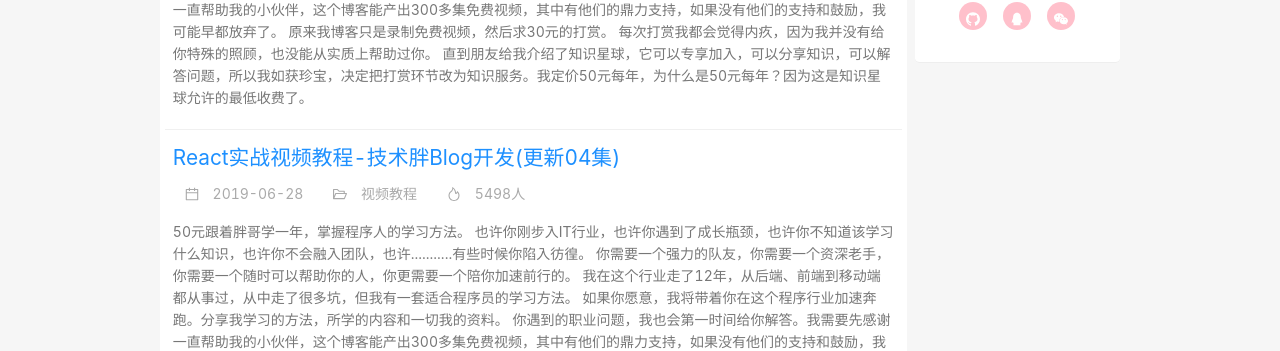
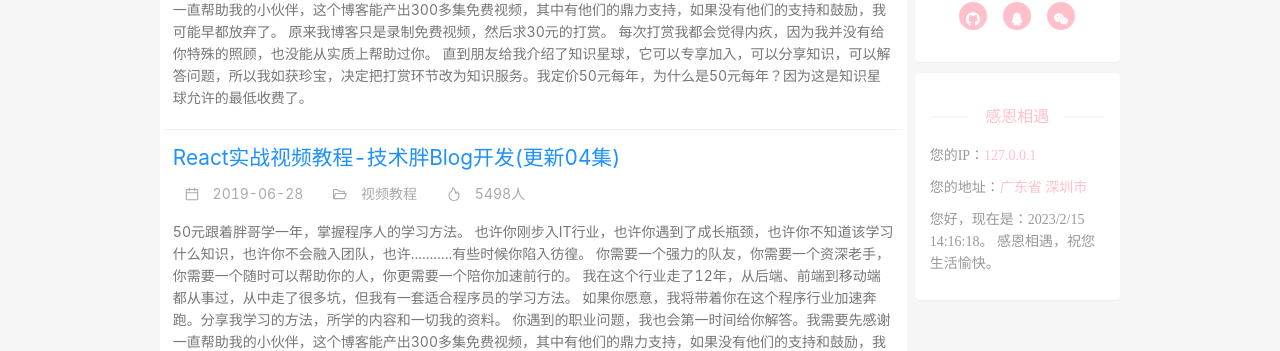
Before and after one commit to Coder-XiaoZhuang/react_blog, a Next.js app in the folder blog/: page / in a window 1280 px wide. Shown: the part 306-657 px from the top of the page. Built offline with nearby package versions, Linux system fonts and the light colour scheme.

Commit message:
feat：新增博主信息介绍界面

```diff
--- /dev/null
+++ b/blog/components/Advert.js
@@ -0,0 +1,25 @@
+import { Divider } from 'antd';
+import advertStyles from "../static/style/components/Advert.module.css";
+
+const Advert = () => {
+  return (
+    <div className={ `comm-box ${advertStyles.advertDiv}` }>
+      <Divider style={{ color: 'pink'  }}>
+        感恩相遇
+      </Divider>
+      <div className={ advertStyles.advertContent }>
+        <div className={ advertStyles.advertIP }>
+          您的IP：<span style={{ color: 'pink' }}>127.0.0.1</span>
+        </div>
+        <div className={ advertStyles.advertAddress }>
+          您的地址：<span style={{ color: 'pink' }}>广东省 深圳市</span>
+        </div>
+        <div className={ advertStyles.advertNotice }>
+          您好，现在是：<span>2023/2/15 14:16:18</span>。 感恩相遇，祝您生活愉快。
+        </div>
+      </div>
+    </div>
+  );
+}
+
+export default Advert;
--- a/blog/pages/index.js
+++ b/blog/pages/index.js
@@ -9,6 +9,7 @@
 import IndexStyles from "../static/style/pages/Index.module.css";
 import Header from '../components/Header';
 import Author from '../components/Author';
+import Advert from "../components/Advert";
 
 const Home = () => {
   const [ mylist , setMylist ] = useState(
@@ -49,6 +50,7 @@
 
         <Col className="comm-right" xs={0} sm={0} md={7} lg={5} xl={4}>
             <Author></Author>
+            <Advert></Advert>
         </Col>
       </Row>
     </>
--- /dev/null
+++ b/blog/static/style/components/Advert.module.css
@@ -0,0 +1,10 @@
+.advertDiv {
+  margin-top: 10px;
+  padding: 15px;
+}
+.advertIP, .advertAddress, .advertNotice {
+  color: #999;
+  font-size: 14px;
+  font-family: 楷体;
+  margin-bottom: 10px;
+}
--- a/blog/static/style/components/Author.module.css
+++ b/blog/static/style/components/Author.module.css
@@ -35,6 +35,7 @@
   background-color: pink;
   margin-left: .5rem;
   margin-right: .5rem;
+  cursor: pointer;
 }
 .authorQq {
   position: absolute;
--- a/blog/static/style/pages/comm.css
+++ b/blog/static/style/pages/comm.css
@@ -13,7 +13,6 @@
   padding:.3rem;
   border-radius: .3rem;
   border-bottom:1px solid #eee;
-
 }
 .comm-main{
   margin-top: .5rem;
```
Also changed, not shown: 2 other files (tests, documents, lock files or other folders).
